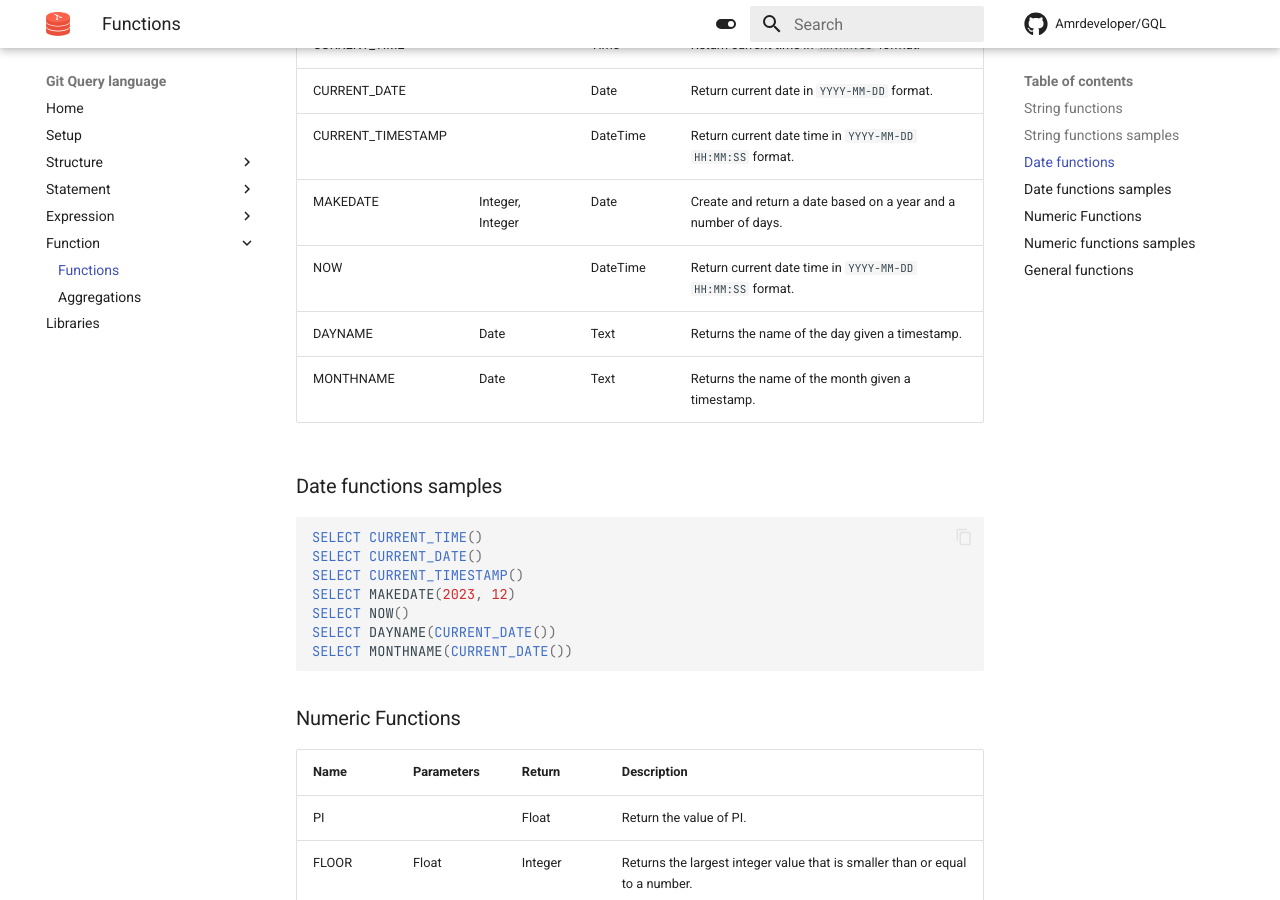
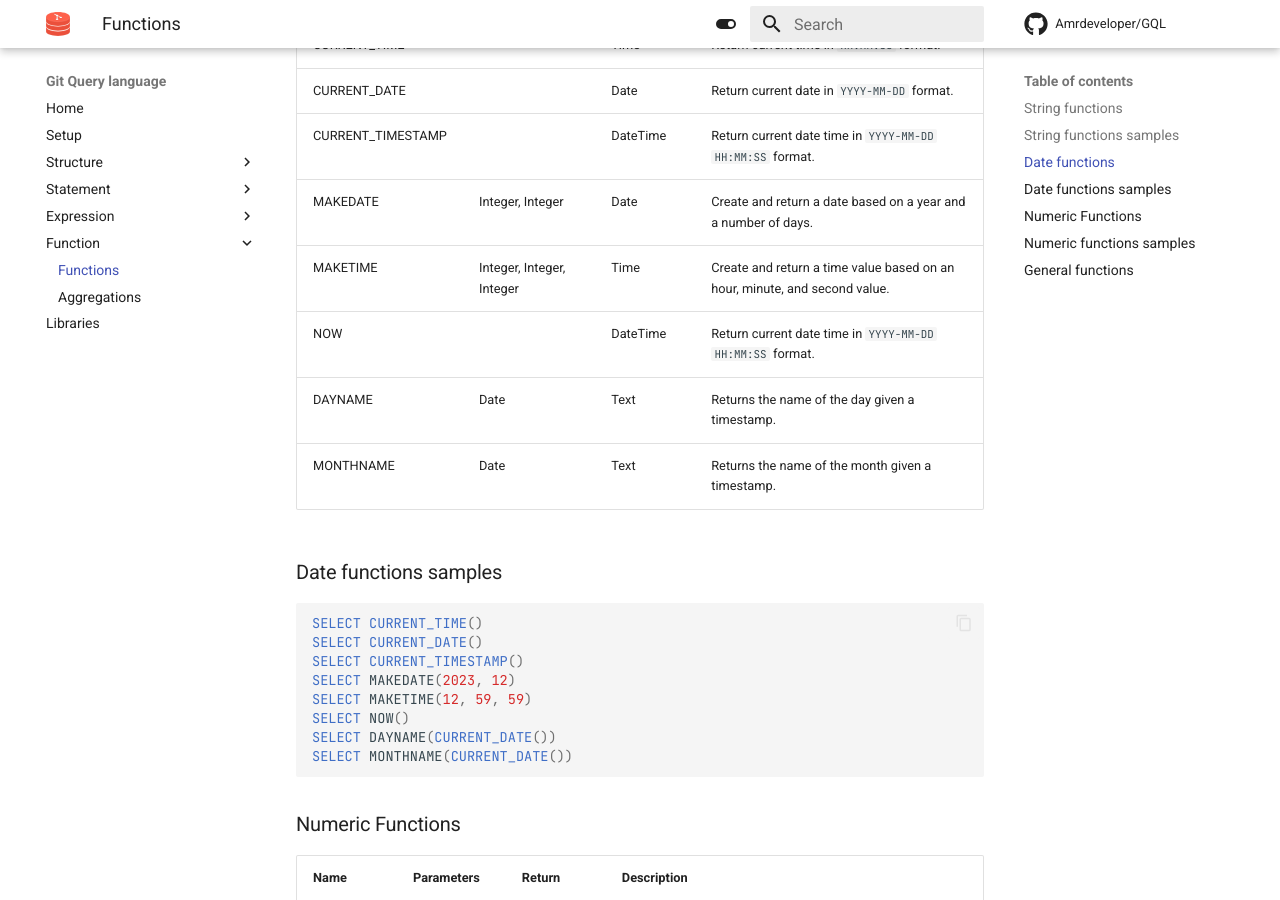
Before and after one commit to AmrDeveloper/GQL, an MkDocs documentation site: the page built from docs/function/functions.md, in a window 1280 px wide and 900 px high, scrolled down 2265 px. Built offline with MkDocs 1.6.1 and Material for MkDocs 9.7.7, drawn with Linux system fonts in a browser that asks for light colours; comment, search, counter and statistics services are not loaded.

Commit message:
feat: Implement `MAKETIME` function

```diff
--- a/docs/function/functions.md
+++ b/docs/function/functions.md
@@ -55,15 +55,16 @@ SELECT UNICODE("AmrDeveloper")
 
 ### Date functions
 
-| Name              | Parameters       | Return   | Description                                                    |
-| ----------------- | ---------------- | -------- | -------------------------------------------------------------- |
-| CURRENT_TIME      |                  | Time     | Return current time in `HH:MM:SS` format.                      |
-| CURRENT_DATE      |                  | Date     | Return current date in `YYYY-MM-DD` format.                    |
-| CURRENT_TIMESTAMP |                  | DateTime | Return current date time in `YYYY-MM-DD HH:MM:SS` format.      |
-| MAKEDATE          | Integer, Integer | Date     | Create and return a date based on a year and a number of days. |
-| NOW               |                  | DateTime | Return current date time in `YYYY-MM-DD HH:MM:SS` format.      |
-| DAYNAME           | Date             | Text     | Returns the name of the day given a timestamp.                 |
-| MONTHNAME         | Date             | Text     | Returns the name of the month given a timestamp.               |
+| Name              | Parameters                | Return   | Description                                                                |
+| ----------------- | ------------------------- | -------- | -------------------------------------------------------------------------- |
+| CURRENT_TIME      |                           | Time     | Return current time in `HH:MM:SS` format.                                  |
+| CURRENT_DATE      |                           | Date     | Return current date in `YYYY-MM-DD` format.                                |
+| CURRENT_TIMESTAMP |                           | DateTime | Return current date time in `YYYY-MM-DD HH:MM:SS` format.                  |
+| MAKEDATE          | Integer, Integer          | Date     | Create and return a date based on a year and a number of days.             |
+| MAKETIME          | Integer, Integer, Integer | Time     | Create and return a time value based on an hour, minute, and second value. |
+| NOW               |                           | DateTime | Return current date time in `YYYY-MM-DD HH:MM:SS` format.                  |
+| DAYNAME           | Date                      | Text     | Returns the name of the day given a timestamp.                             |
+| MONTHNAME         | Date                      | Text     | Returns the name of the month given a timestamp.                           |
 
 ### Date functions samples
 
@@ -72,6 +73,7 @@ SELECT CURRENT_TIME()
 SELECT CURRENT_DATE()
 SELECT CURRENT_TIMESTAMP()
 SELECT MAKEDATE(2023, 12)
+SELECT MAKETIME(12, 59, 59)
 SELECT NOW()
 SELECT DAYNAME(CURRENT_DATE())
 SELECT MONTHNAME(CURRENT_DATE())
```
Also changed, not shown: docs/function/aggregations.md (+2 -2 lines), 1 other file.
